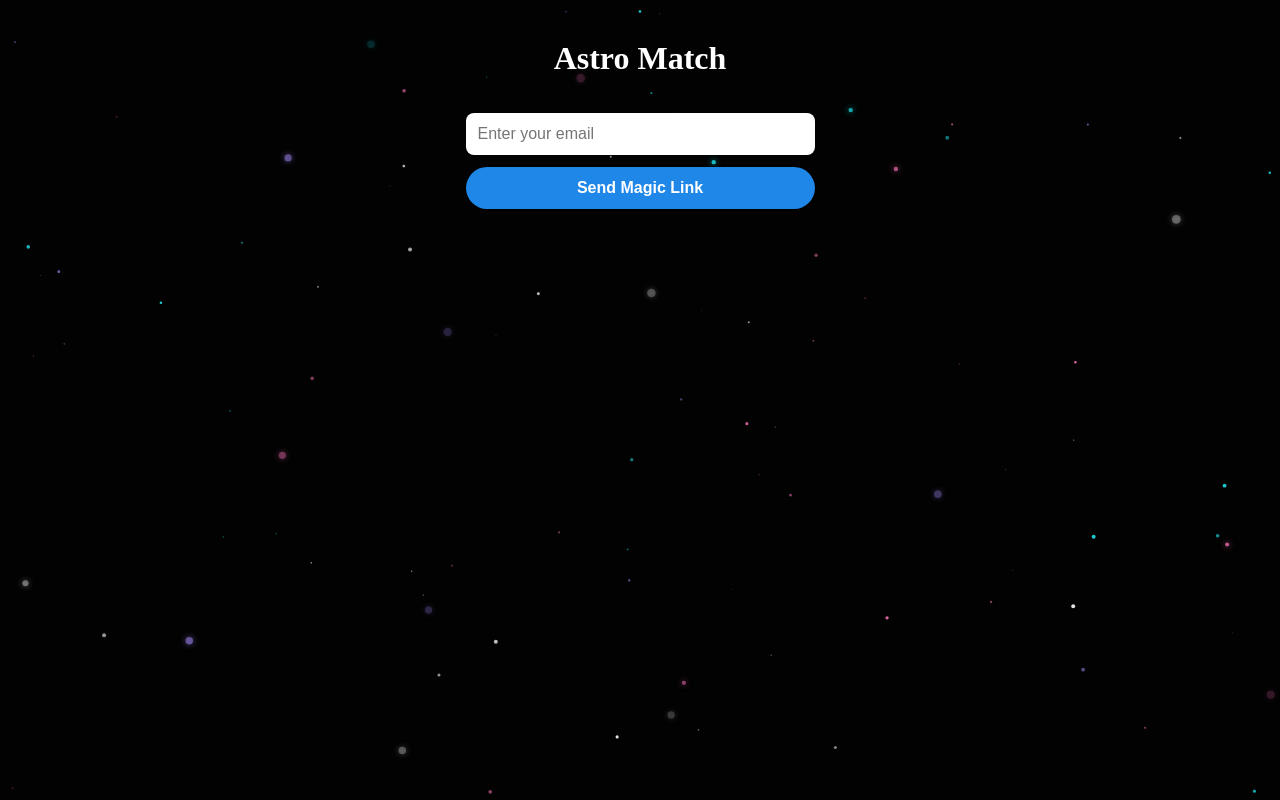
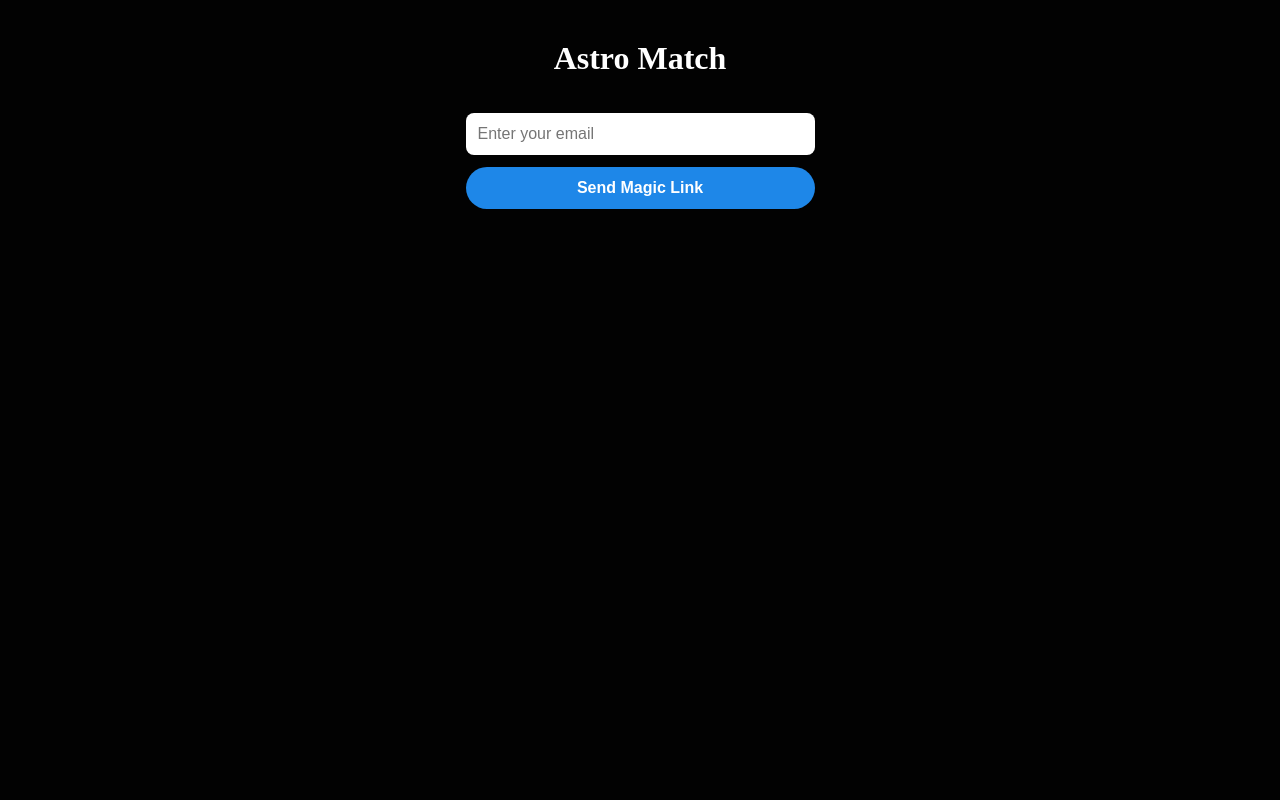
Before and after one commit to srk3264/TheHoroscopeProject, a website: page index.html in a window 1280 px wide. Drawn offline with nearby package versions, Linux system fonts and the light colour scheme; a web font is replaced by a local one.

Commit message:
cosmic removed

```diff
--- a/index.html
+++ b/index.html
@@ -35,10 +35,6 @@
   </style>
 </head>
 <body>
-<!-- Cosmic Background Canvas -->
-  <div style="position: fixed; top: 0; left: 0; width: 100vw; height: 100vh; z-index: 0; pointer-events: none; overflow: hidden;">
-    <canvas id="cosmic-canvas"></canvas>
-  </div>
   <!-- 1. LOGIN VIEW -->
   <div id="view-login" class="view">
     <div class="auth-container">
@@ -221,106 +217,5 @@
 
   <script src="app.js"></script>
 
-<script>
-(function() {
-  const canvas = document.getElementById('cosmic-canvas');
-  if (!canvas) return;
-  const ctx = canvas.getContext('2d');
-
-  let width, height;
-  let mouse = { x: 0, y: 0, targetX: 0, targetY: 0 };
-  const particles = [];
-  const PARTICLE_COUNT = 100;
-
-  const LAYERS = [
-    { count: Math.floor(PARTICLE_COUNT * 0.5), minSize: 0.5, maxSize: 1.2, speed: 0.02, alpha: 0.4 },
-    { count: Math.floor(PARTICLE_COUNT * 0.35), minSize: 1.2, maxSize: 2.2, speed: 0.05, alpha: 0.7 },
-    { count: Math.floor(PARTICLE_COUNT * 0.15), minSize: 3.0, maxSize: 4.5, speed: 0.09, alpha: 0.3 }
-  ];
-
-  function resize() {
-    width = canvas.width = window.innerWidth;
-    height = canvas.height = window.innerHeight;
-  }
-
-  function initParticles() {
-    particles.length = 0;
-    const colors = ['#ffffff', '#a78bfa', '#1ee1e8', '#f472b6'];
-
-    LAYERS.forEach(layer => {
-      for (let i = 0; i < layer.count; i++) {
-        particles.push({
-          x: Math.random() * width,
-          y: Math.random() * height,
-          size: Math.random() * (layer.maxSize - layer.minSize) + layer.minSize,
-          color: colors[Math.floor(Math.random() * colors.length)],
-          layerSpeed: layer.speed,
-          baseAlpha: layer.alpha,
-          pulseSpeed: 0.01 + Math.random() * 0.02,
-          pulseVal: Math.random() * Math.PI
-        });
-      }
-    });
-  }
-
-  function animate() {
-    mouse.x += (mouse.targetX - mouse.x) * 0.05;
-    mouse.y += (mouse.targetY - mouse.y) * 0.05;
-
-    ctx.clearRect(0, 0, width, height);
-
-    particles.forEach(p => {
-      let drawX = p.x + (mouse.x * p.layerSpeed);
-      let drawY = p.y + (mouse.y * p.layerSpeed);
-
-      if (drawX < 0) drawX += width;
-      if (drawX > width) drawX -= width;
-      if (drawY < 0) drawY += height;
-      if (drawY > height) drawY -= height;
-
-      p.pulseVal += p.pulseSpeed;
-      const currentAlpha = p.baseAlpha + Math.sin(p.pulseVal) * 0.2;
-
-      ctx.beginPath();
-      ctx.arc(drawX, drawY, p.size, 0, Math.PI * 2);
-      ctx.fillStyle = p.color;
-      ctx.globalAlpha = Math.max(0, Math.min(1, currentAlpha));
-
-      if (p.size > 2) {
-        ctx.shadowBlur = 6;
-        ctx.shadowColor = p.color;
-      } else {
-        ctx.shadowBlur = 0;
-      }
-
-      ctx.fill();
-    });
-
-    requestAnimationFrame(animate);
-  }
-
-  window.addEventListener('mousemove', (e) => {
-    mouse.targetX = (e.clientX - width / 2);
-    mouse.targetY = (e.clientY - height / 2);
-  });
-
-  window.addEventListener('deviceorientation', (e) => {
-    if (e.gamma !== null && e.beta !== null) {
-      mouse.targetX = e.gamma * 8;
-      mouse.targetY = e.beta * 8;
-    }
-  });
-
-  window.addEventListener('resize', () => {
-    resize();
-    initParticles();
-  });
-
-  resize();
-  initParticles();
-  animate();
-})();
-</script>
-
 </body>
 </html>
```
